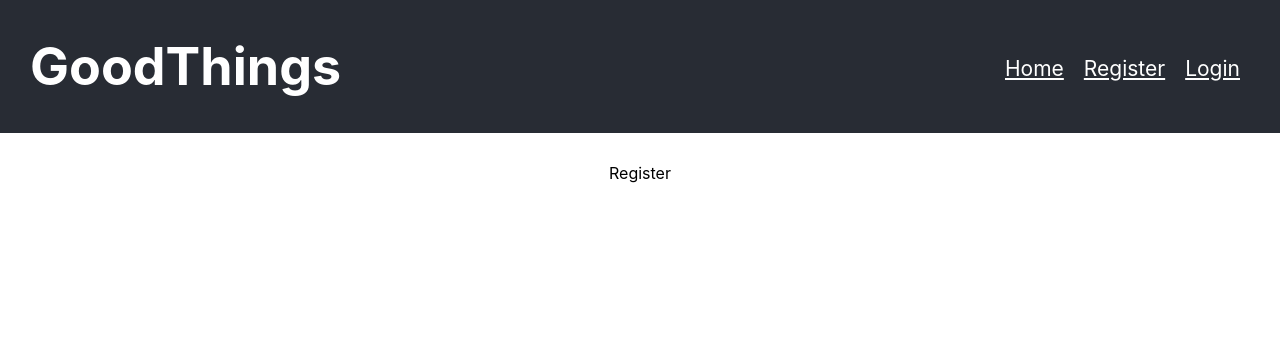
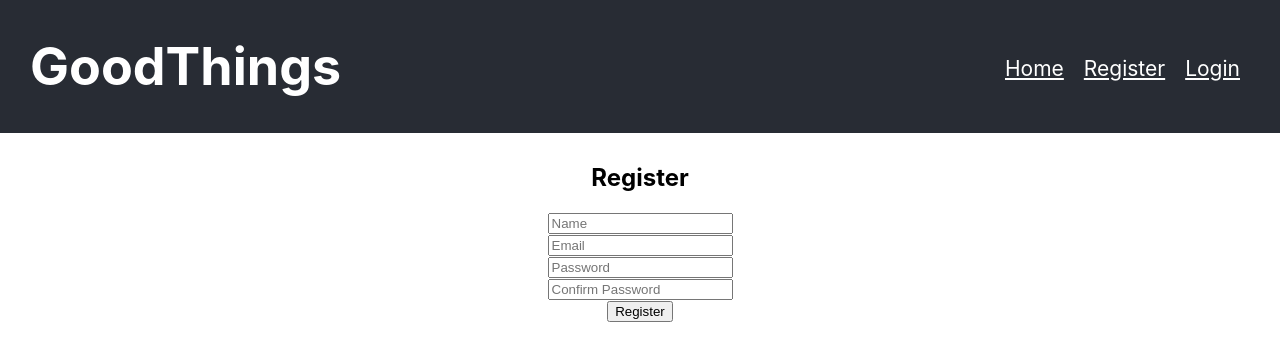
Before and after one commit to itdev161-fa2019/skylar-chrobak-itdev161, a React (Create React App) app in the folder client/: page /register in a window 1280 px wide. Shown: the top 360 px of the page. Built offline with nearby package versions, Linux system fonts and the light colour scheme.

Commit message:
Completed activity-7

```diff
--- a/client/src/App.tsx
+++ b/client/src/App.tsx
@@ -1,7 +1,11 @@
 import React from 'react';
+import axios from 'axios';
+import { BrowserRouter as Router, Switch, Route, Link } from 'react-router-dom';
 import './App.css';
-import axios from 'axios';
-import { BrowserRouter as Router, Switch, Route, Link} from 'react-router-dom';
+import Register from './components/Register/Register';
+import Login from './components/Login/Login';
+
+
 
 class App extends React.Component {
   state ={
@@ -43,12 +47,8 @@ render() {
           {this.state.data}
         </Route>
         <Switch>
-          <Route path="/register">
-            Register
-          </Route>
-          <Route path="/login">
-            Login
-          </Route>
+          <Route path="/register" component={Register}/>
+          <Route path="/login" component={Login}/>
         </Switch>
       </main>
     </div>
--- /dev/null
+++ b/client/src/components/Login/Login.js
@@ -0,0 +1,5 @@
+import React from 'react';
+const Login = () =>{
+    return<div>Login</div>;
+}
+export default Login;
--- /dev/null
+++ b/client/src/components/Register/Register.js
@@ -0,0 +1,84 @@
+import React, {useState} from 'react'
+import axios from 'axios';
+
+const Register = ()=>{
+    const [userData, setUserData]= useState({
+        name: '',
+        email:'',
+        password:'',
+        passwordConfirm:''
+    });
+    const{name,email,password,passwordConfirm}=userData;
+    const onChange = e =>{
+        const{name,value}=e.target;
+        setUserData({
+            ...userData,
+            [name]: value
+        })
+    }
+    const register = async () =>{
+        if (password !== passwordConfirm){
+            console.log('Passwords do not match');
+        } else {
+            const newUser ={
+                name:name,
+                email:email,
+                password:password
+            }
+            try {
+                const config = {
+                    headers:{
+                        'Content-Type': 'application/json'
+                    }
+                }
+                const body = JSON.stringify(newUser);
+                const res = await axios.post('http://localhost:5000/api/users',body, config);
+                console.log(res.data);
+            } catch (error){
+                console.error(error.response.data);
+                return;
+            }
+        }
+        }
+        return(
+            <div>
+                <h2>Register</h2>
+                <div>
+                    <input
+                    type="text"
+                    placeholder="Name"
+                    name="Name"
+                    value={name}
+                    onChange={e=> onChange(e)}/>
+                </div>
+                <div>
+                    <input
+                    type="text"
+                    placeholder="Email"
+                    name="Email"
+                    value={email}
+                    onChange={e=> onChange(e)}/>
+                </div>
+                <div>
+                    <input
+                    type="text"
+                    placeholder="Password"
+                    name="Password"
+                    value={password}
+                    onChange={e=> onChange(e)}/>
+                </div>
+                <div>
+                    <input
+                    type="text"
+                    placeholder="Confirm Password"
+                    name="passwordConfirm"
+                    calue={passwordConfirm}
+                    onchange={e => onChange(e)}/>
+                </div>
+                <div>
+                    <button onClick={() => register()}>Register</button>
+                </div>
+            </div>
+        )
+    }
+export default Register
```
